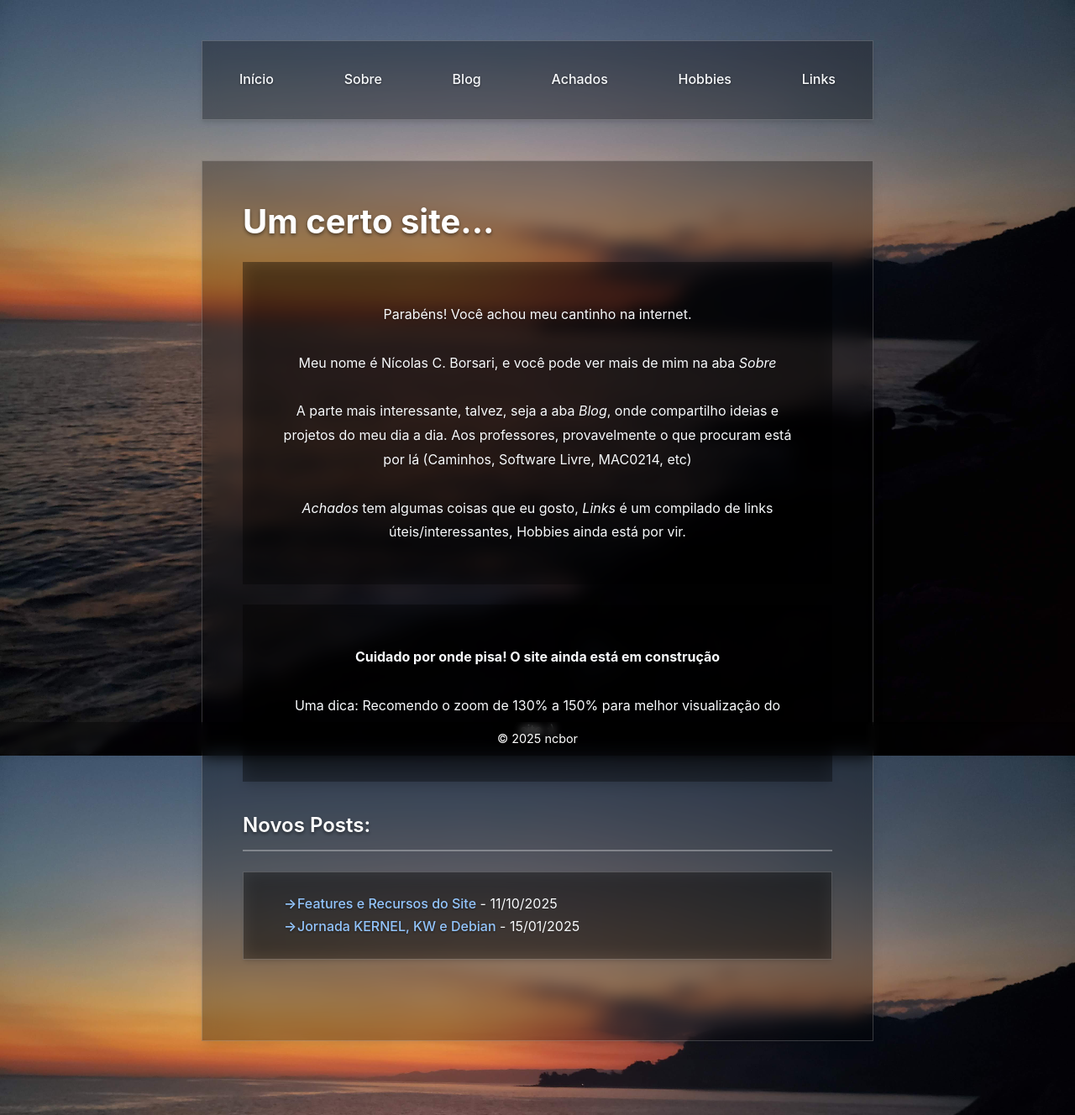
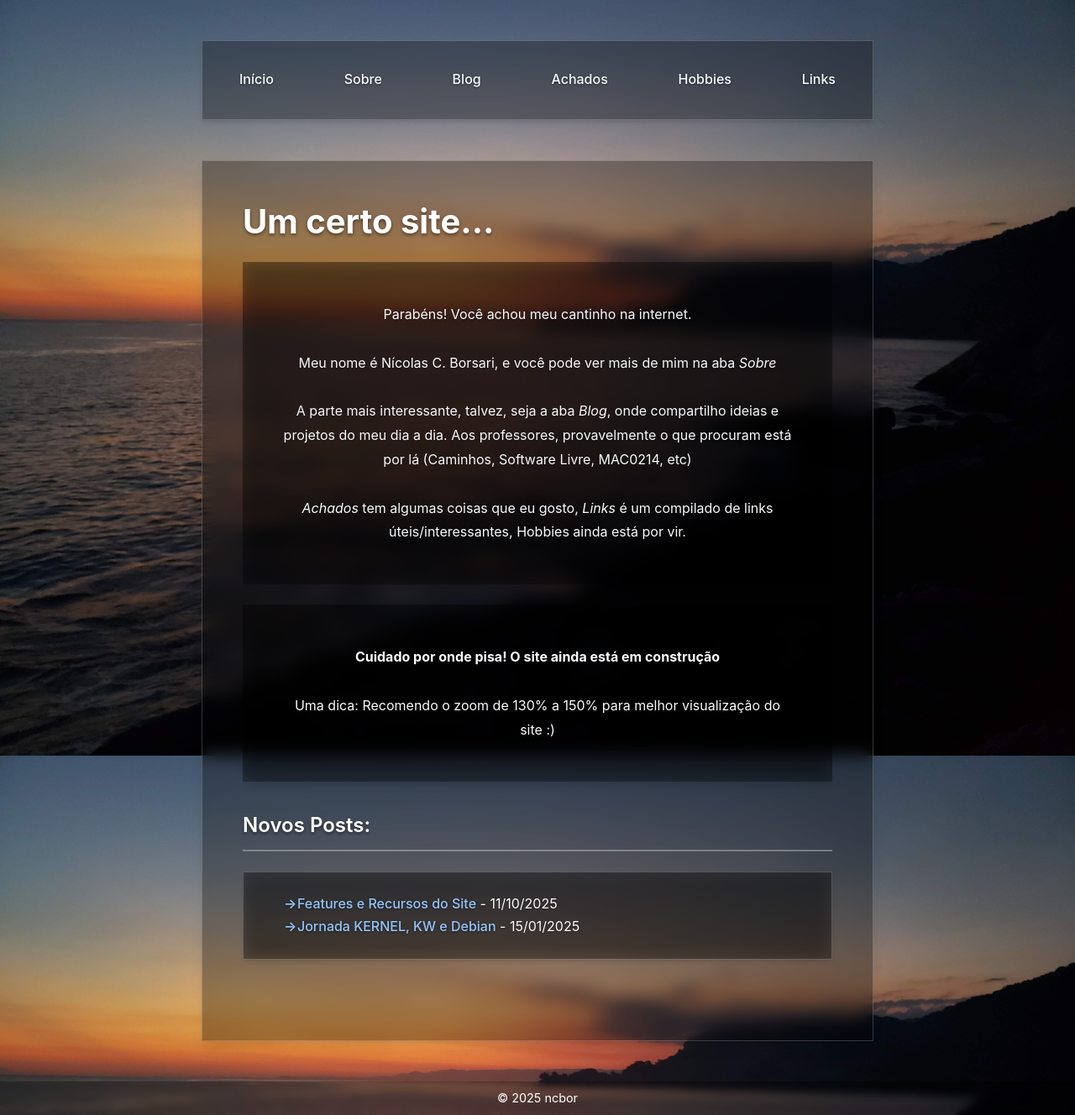
Before and after one commit to ncbor/ncbor.github.io, a Jekyll site: the page built from index.html, in a window 1280 px wide. Shown: the whole page at 84% size. Built offline with Jekyll 4.4.1, drawn with Linux system fonts in a browser that asks for light colours.

Commit message:
Tentando fazer footer funcionar

```diff
--- a/assets/css/style.css
+++ b/assets/css/style.css
@@ -90,15 +90,16 @@ body {
     text-align: center;
     color: rgba(255, 255, 255, 1);
     font-size: 0.9rem;
-    position: fixed;
     left: 0;
     right: 0;
     bottom: 0;
     width: 100%;
     z-index: 0;
     pointer-events: none; /* does not block clicks */
+    margin-top: var(--space-2xl);
 
 }
+/* Footer */
 
 /* Layout */
 .container {
```
